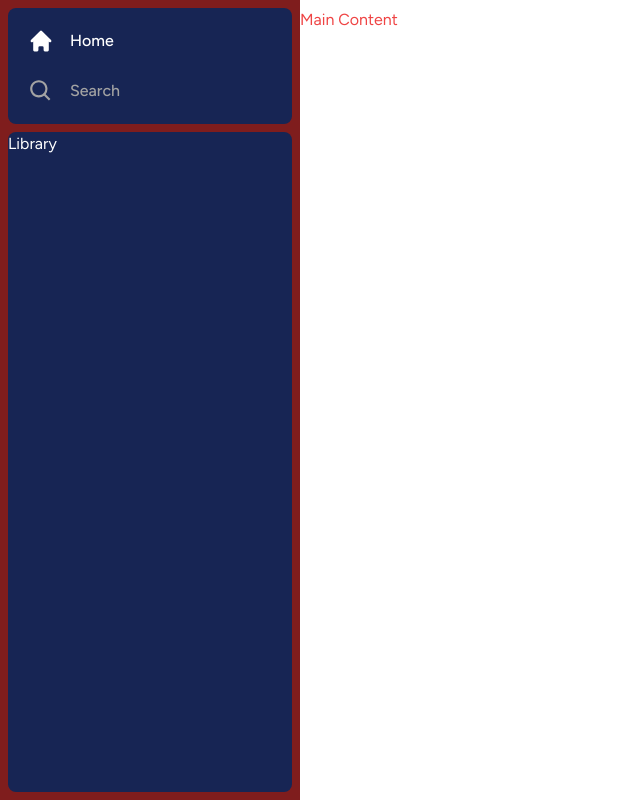
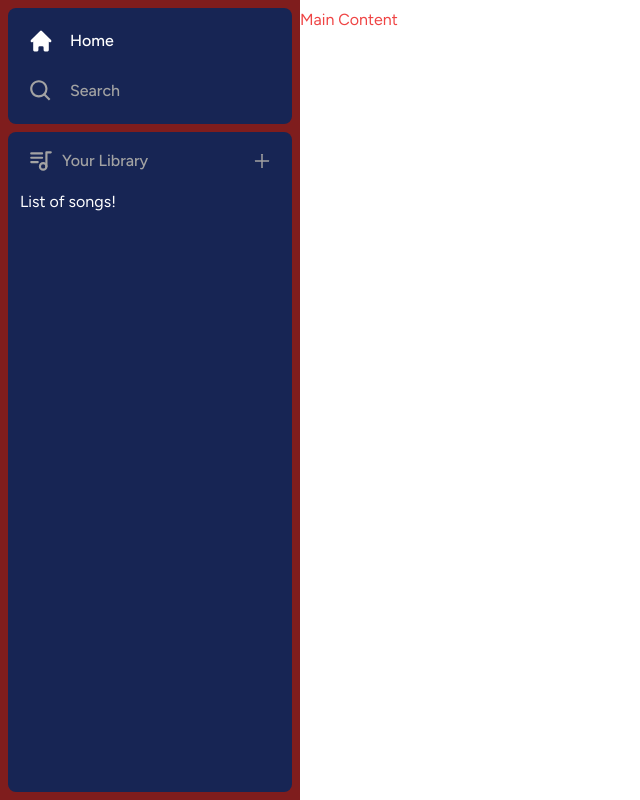
Before and after one commit to artem-tkachuk/spotify-clone, a Next.js app: page / in a window 1280 px wide. Shown: the whole page, without its empty margins (0-640 px from the left). Built offline with nearby package versions, Linux system fonts and the light colour scheme.

Commit message:
Refactor page.tsx and Library.tsx

```diff
--- a/src/app/(site)/page.tsx
+++ b/src/app/(site)/page.tsx
@@ -1,5 +1,7 @@
 export default function Home() {
   return (
-    <div className="text-red-500">Main Content</div>
+    <div className="text-red-500">
+      Main Content
+    </div>
   );
 }
--- a/src/components/Library.tsx
+++ b/src/components/Library.tsx
@@ -1,13 +1,59 @@
 "use client";
+
+import { TbPlaylist } from "react-icons/tb";
+import { AiOutlinePlus } from "react-icons/ai";
 
 const Library = () => {
     const onClick = () => {
         // Handle song upload
+        alert('Song uploaded!')
     }
 
     return (
-        <div>
-            <h1>Library</h1>
+        <div className="flex flex-col">
+            <div className="
+                flex
+                items-center
+                justify-between
+                px-5
+                pt-4
+            ">
+                <div className="
+                    inline-flex
+                    items-center
+                    gap-x-2
+                ">
+                    <TbPlaylist className="text-neutral-400" size={26}/>
+                    <p className="
+                        text-neutral-400
+                        font-medium
+                        text-md
+                    ">
+                        Your Library
+                    </p>
+                </div>
+
+                <AiOutlinePlus
+                    onClick={onClick}
+                    size={20}
+                    className="
+                        text-neutral-400
+                        cursor-pointer
+                        hover:text-white
+                        transition
+                    "
+                />
+            </div>
+
+            <div className="
+                flex
+                flex-col
+                gap-y-2
+                mt-4
+                px-3
+            ">
+                List of songs!
+            </div>
         </div>
     );
 }
```
